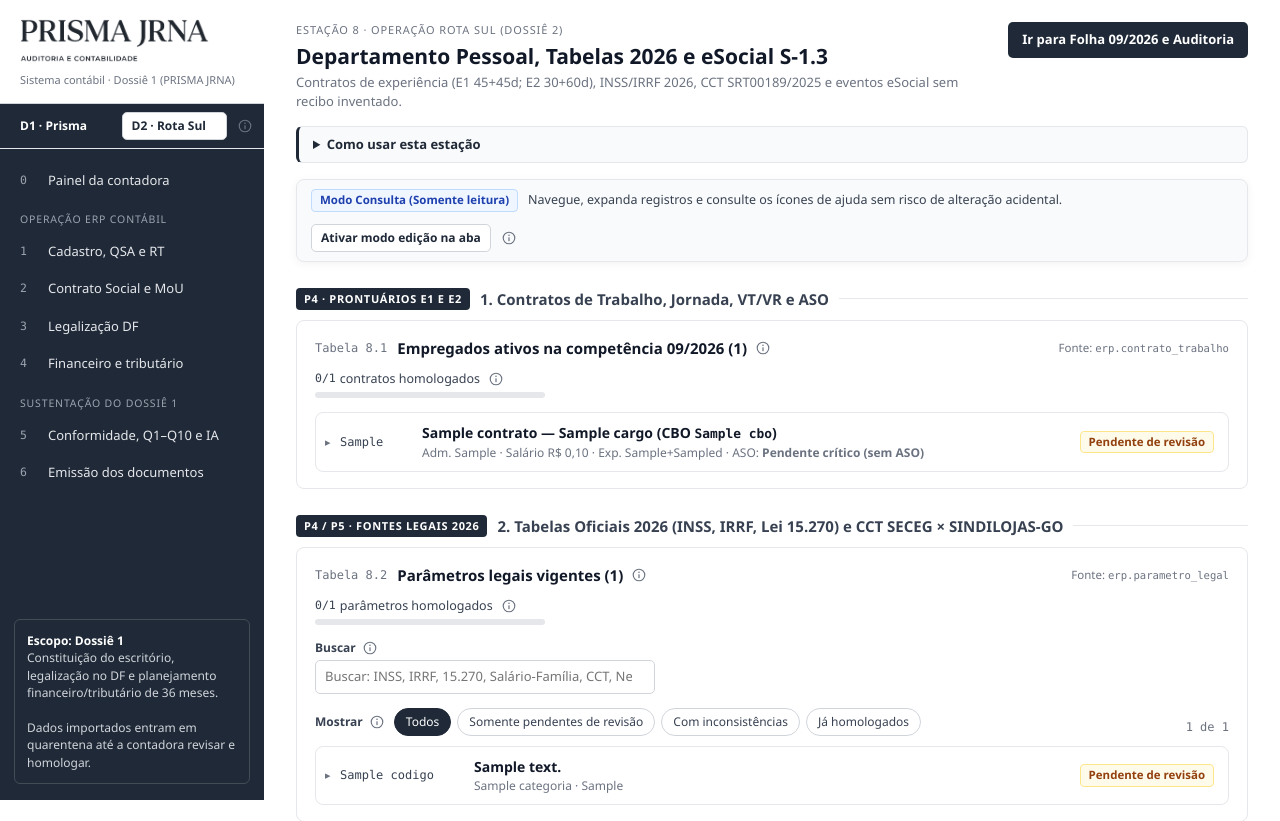
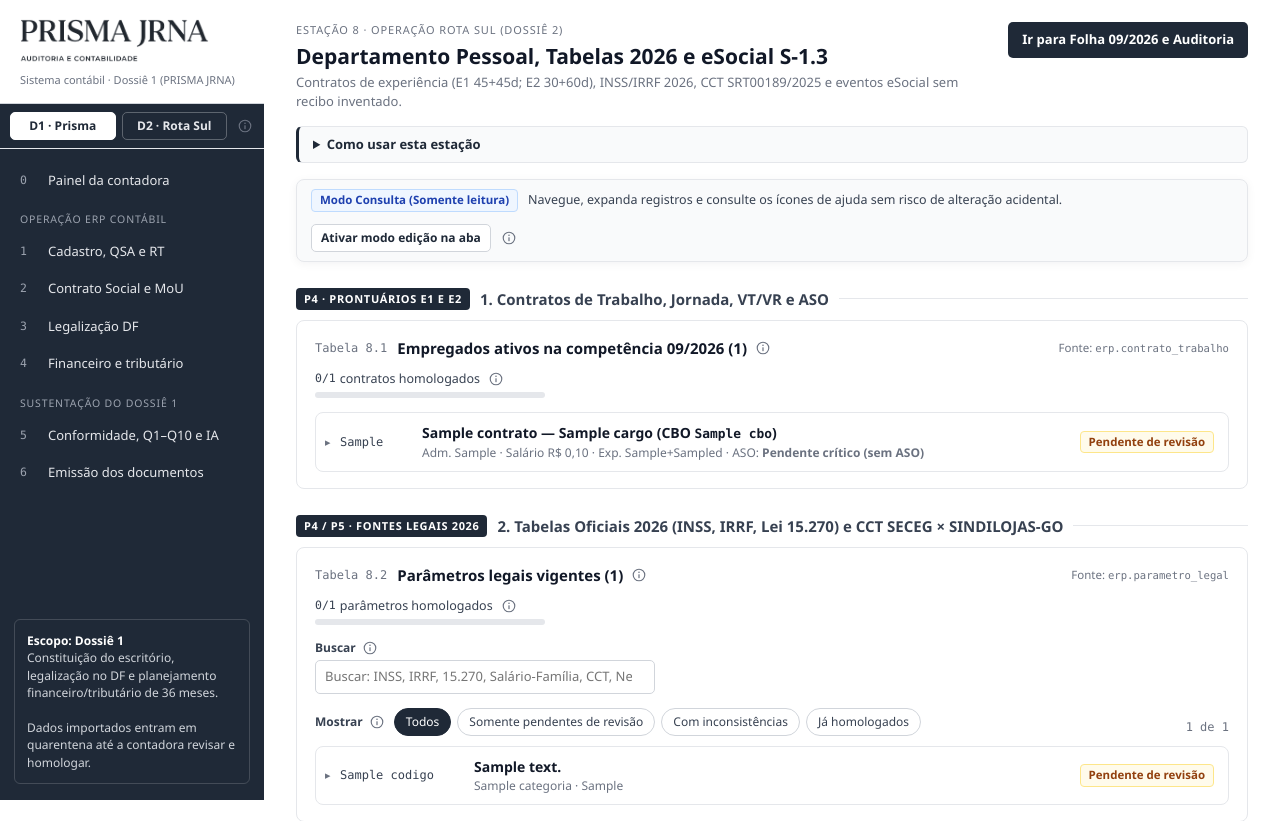
Before and after one commit to rickson-leonardo/prisma-jrna-plataforma, a Flask app: template sistema/web/templates/dp.html in a window 1280 px wide. Shown: the top 821 px of the page. Run offline with Flask 3, Linux system fonts and the light colour scheme; the template is opened without the code that fills it: most values are stand-ins (such as "Sample title", 1, 10 or a date in 2020); some libraries are stand-ins or nearby versions; some web fonts are replaced.

Commit message:
fix(ux): seletor D1/D2 com estado ativo visível na sidebar escura
O botão ativo usava btn-primary (mesma cor da sidebar, invisível) e o
inativo btn-sec (branco), parecendo o selecionado. Agora o ativo fica
branco como o item ativo do menu, o inativo vazado, com aria-pressed.
Cache-busting no style.css.

Co-Authored-By: Claude Opus 5.5 <noreply@anthropic.com>

```diff
--- a/sistema/web/static/style.css
+++ b/sistema/web/static/style.css
@@ -189,6 +189,10 @@ textarea.longo { min-height: 220px; font-size: 13px; }
 .btn-primary:hover { background: var(--g900); }
 .btn-sec { background: var(--w); color: var(--g800); border-color: var(--l300); }
 .btn-sec:hover { background: var(--n100); }
+/* Seletor D1/D2 na sidebar escura: ativo em branco (mesmo padrao do item ativo do menu), inativo vazado */
+.ctx-dossie { flex: 1; justify-content: center; background: transparent; color: var(--l200); border-color: rgba(255,255,255,.28); }
+.ctx-dossie:hover { background: rgba(255,255,255,.08); }
+.ctx-dossie.ativo { background: var(--w); color: var(--g800); border-color: var(--w); font-weight: 700; }
 .btn-danger-ghost { background: var(--w); color: var(--cr); border-color: var(--cr-bd); }
 .btn-danger-ghost:hover { background: var(--cr-bg); }
 .btn-danger { background: var(--cr); color: var(--w); }
--- a/sistema/web/templates/base.html
+++ b/sistema/web/templates/base.html
@@ -5,7 +5,7 @@
   <meta name="viewport" content="width=device-width, initial-scale=1">
   <title>{% block title %}Sistema Contábil{% endblock %} — PRISMA JRNA</title>
   <link rel="icon" type="image/png" href="{{ url_for('static', filename='brand/simbolo_prisma_jrna.png') }}">
-  <link rel="stylesheet" href="{{ url_for('static', filename='style.css') }}">
+  <link rel="stylesheet" href="{{ url_for('static', filename='style.css', v='20261125b') }}">
 </head>
 <body>
 <a class="sr-only" href="#conteudo">Ir para o conteúdo</a>
@@ -20,8 +20,8 @@
     <form method="post" action="{{ url_for('post_contexto_selecionar') }}" style="padding: 8px 10px; border-bottom: 1px solid var(--l200); display:flex; gap:6px; align-items:center;">
       {{ m.csrf() }}
       <input type="hidden" name="next" value="{{ request.full_path }}">
-      <button type="submit" name="dossie" value="D1" class="btn btn-sm {{ 'btn-primary' if _da == 'D1' else 'btn-sec' }}" style="flex:1;" title="Escritório PRISMA JRNA (Dossiê 1)">D1 · Prisma</button>
-      <button type="submit" name="dossie" value="D2" class="btn btn-sm {{ 'btn-primary' if _da == 'D2' else 'btn-sec' }}" style="flex:1;" title="Cliente Rota Sul (Dossiê 2)">D2 · Rota Sul</button>
+      <button type="submit" name="dossie" value="D1" class="btn btn-sm ctx-dossie{{ ' ativo' if _da == 'D1' }}" aria-pressed="{{ 'true' if _da == 'D1' else 'false' }}" title="Escritório PRISMA JRNA (Dossiê 1)">D1 · Prisma</button>
+      <button type="submit" name="dossie" value="D2" class="btn btn-sm ctx-dossie{{ ' ativo' if _da == 'D2' }}" aria-pressed="{{ 'true' if _da == 'D2' else 'false' }}" title="Cliente Rota Sul (Dossiê 2)">D2 · Rota Sul</button>
       {{ m.tip('ctx.dossie', 'Alternar dossiê') }}
     </form>
     {% set prog = progresso_estacoes() %}
```
